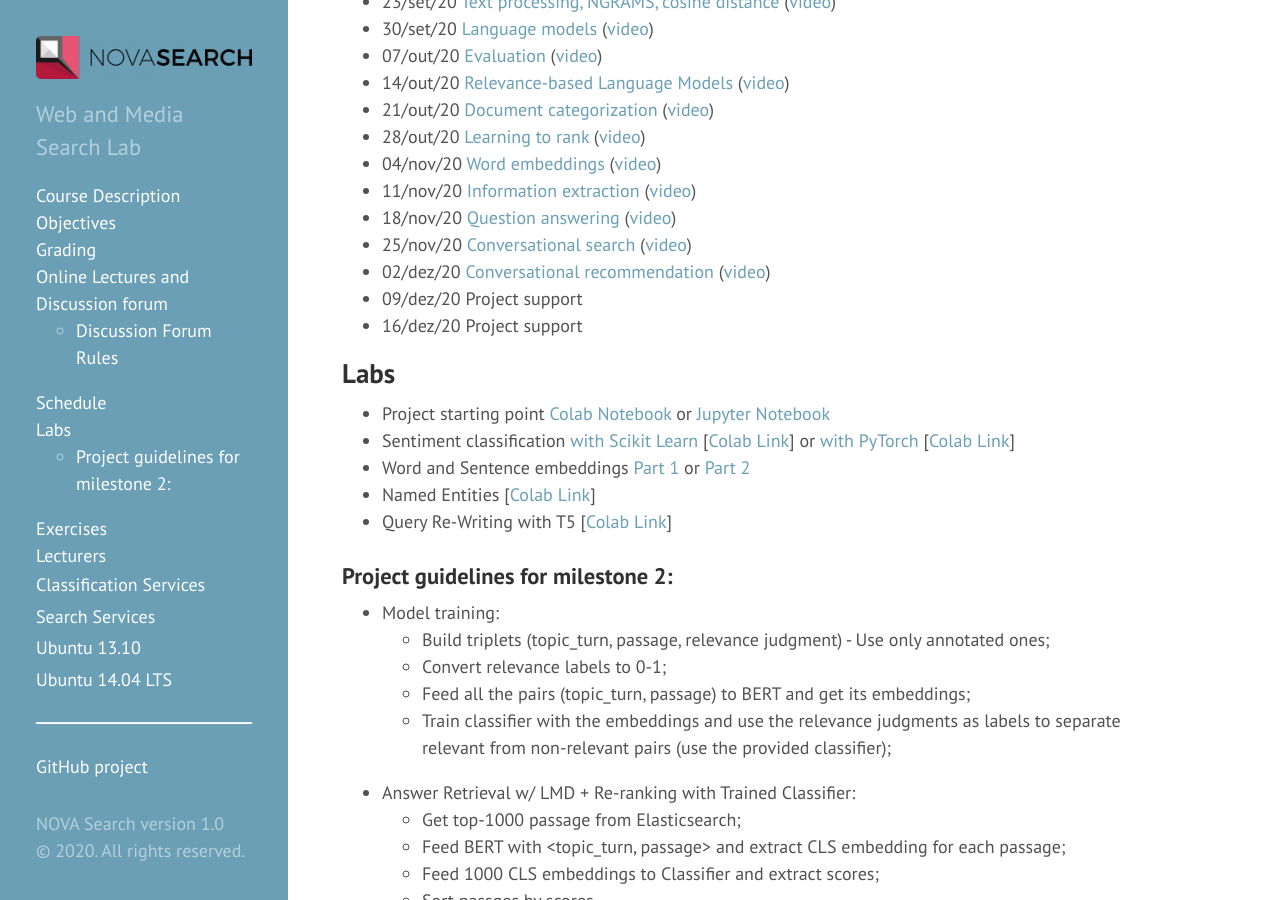
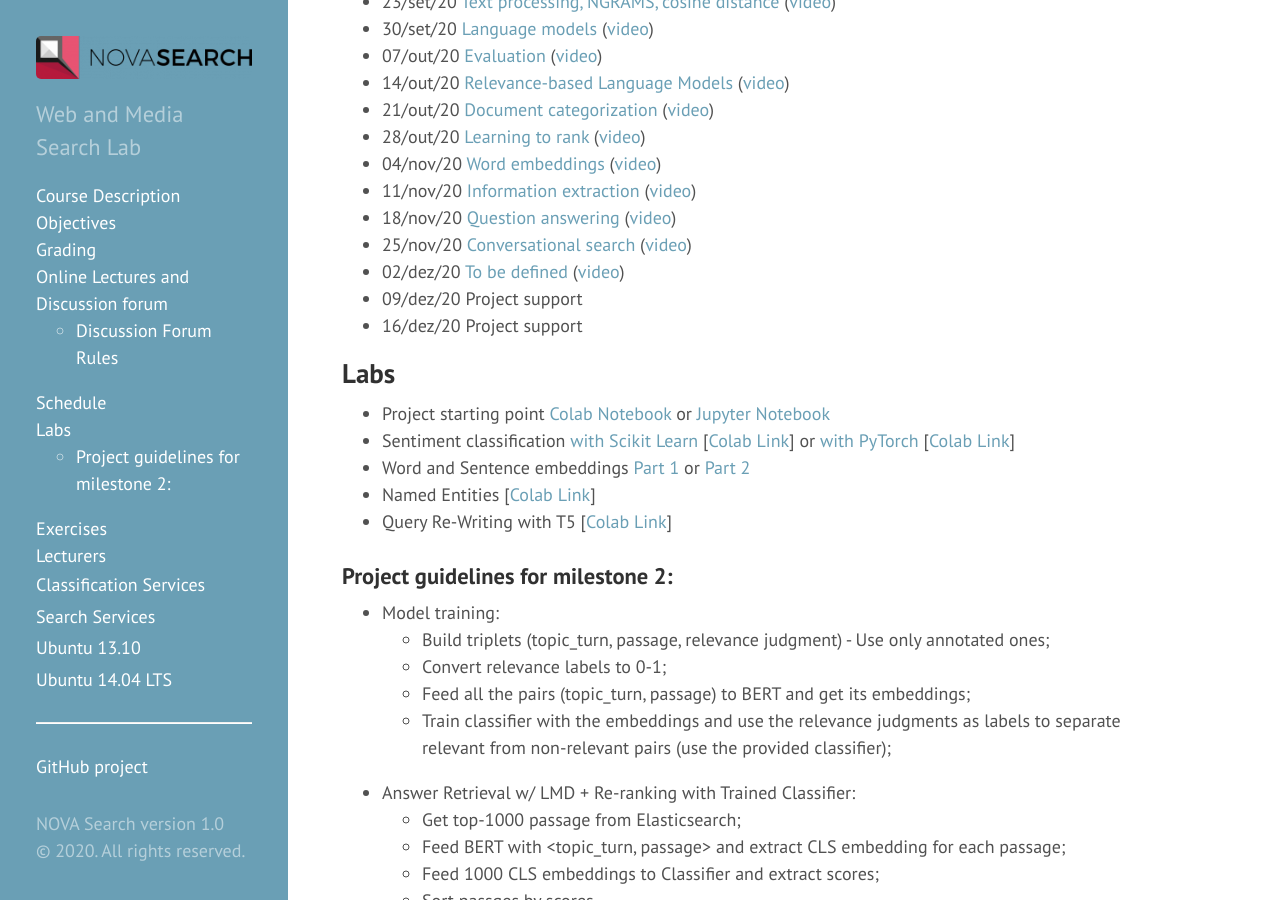
Before and after one commit to novasearch/wiki.novasearch.org, a Jekyll site: the page built from wiki/IR_NLP.md, in a window 1280 px wide and 900 px high, scrolled down 1280 px. Built offline with Jekyll 4.4.1, drawn with Linux system fonts in a browser that asks for light colours.

Commit message:
Update IR_NLP.md

```diff
--- a/wiki/IR_NLP.md
+++ b/wiki/IR_NLP.md
@@ -41,9 +41,9 @@
 - 28/out/20	[Learning to rank](/assets/files/a07 Learning to rank.pdf) ([video](https://youtu.be/w48z48CrZYc))
 - 04/nov/20	[Word embeddings](/assets/files/a08 Word embeddings.pdf) ([video](https://youtu.be/-D_6RjWzc_c))
 - 11/nov/20	[Information extraction](/assets/files/a09 Information Extraction 2020.pdf) ([video](https://youtu.be/qzl4XYPjmck))
-- 18/nov/20	[Question answering](/assets/files/a10 Question Answering.pdf) ([video](https://))
-- 25/nov/20	[Conversational search](/assets/files/a11 Conversational search.pdf) ([video](https://))
-- 02/dez/20	[Conversational recommendation](/assets/files/a12 Conversational Recommendation.pdf) ([video](https://))
+- 18/nov/20	[Question answering](/assets/files/a10 Question Answering.pdf) ([video](https://youtu.be/w58k1bJC2e0))
+- 25/nov/20	[Conversational search](/assets/files/a11 Conversational search.pdf) ([video](https://youtu.be/2Rbg-6gS7fs))
+- 02/dez/20	[To be defined](/assets/files/a12.pdf) ([video](https://))
 - 09/dez/20 Project support
 - 16/dez/20 Project support
 
```
